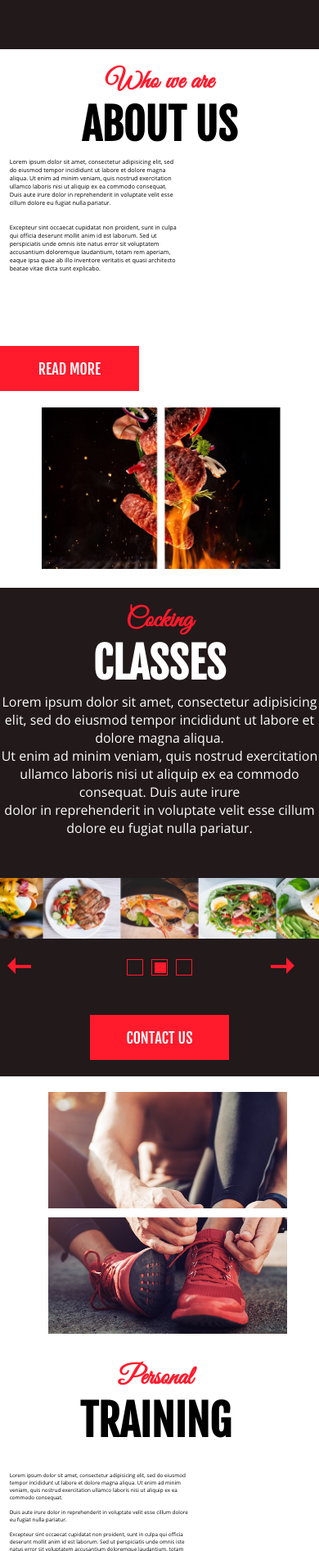
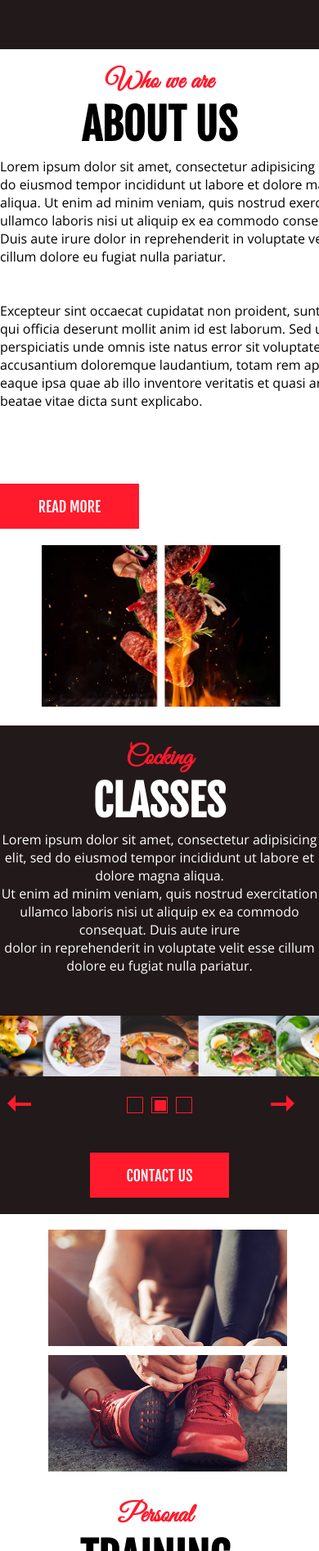
Before and after one commit to hrufon/Rogue-chefs, a plain HTML site: page index.html in a window 390 px wide. Shown: the part 720-2612 px from the top of the page at 82% size. Drawn offline with Linux system fonts and the light colour scheme; grey boxes are pictures that could not be loaded.

Commit message:
Update style.css

```diff
--- a/css/style.css
+++ b/css/style.css
@@ -864,11 +864,6 @@
       text-align: left;
     }
 
-    .about_us p{
-      font-size: 45%;
-      margin-left: 2%;
-    }
-
     .about_us img{
       width: 50%;
       height: 50%;
@@ -886,11 +881,6 @@
     .training h2{
       text-align: center;
       margin-left: -35%;
-    }
-
-    .training p{
-      font-size: 40%;
-      margin-left: 2%;
     }
 
     .training img{
```
